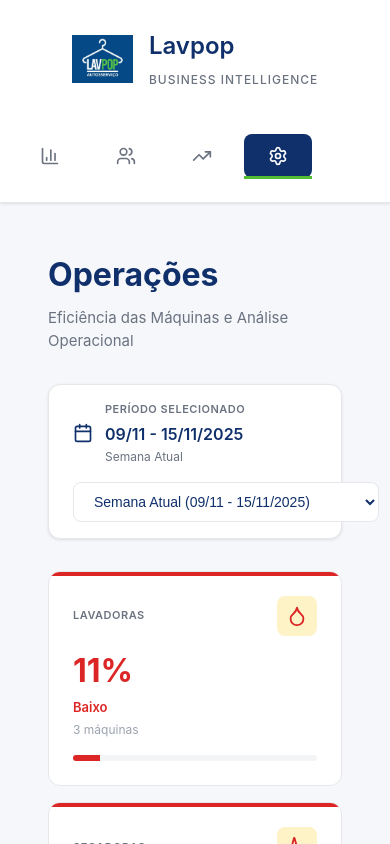
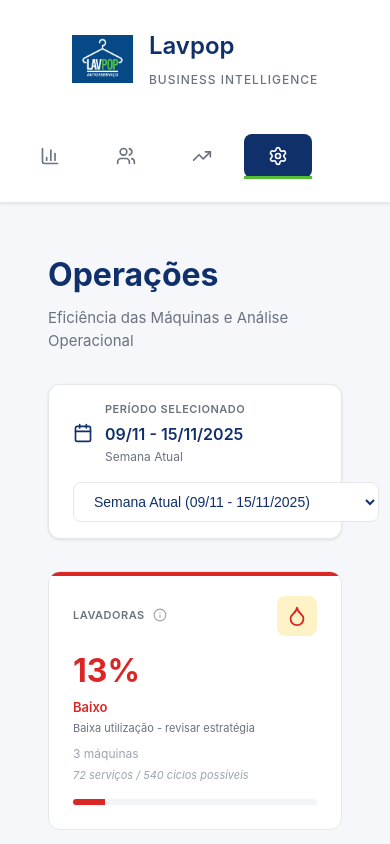
Before and after one commit to lucaslopezpuerta/LavpopBusinessIntelligence, a React (Vite) app: page / in a window 390 px wide. Both pictures are taken after a click on the button 278 px from the left and 156 px from the top of the page. Shown: the top 844 px of the page. Built offline with nearby package versions, Linux system fonts and the light colour scheme; the HTML template or start-up script is replaced by a standard one.

Commit message:
Upgrade Operations KPI Cards to v3.0
Updated Operations KPI Cards to version 3.0 with enhanced descriptions and improved responsiveness to date filters. Utilization metrics now sourced from operationsMetrics.

```diff
--- a/src/components/OperationsKPICards.jsx
+++ b/src/components/OperationsKPICards.jsx
@@ -1,7 +1,18 @@
-// OPERATIONS KPI CARDS V2.0
+// OPERATIONS KPI CARDS V3.0
+// ✅ Uses operationsMetrics.utilization (respects date filter)
+// ✅ Enhanced descriptions and context
+//
+// CHANGELOG:
+// v3.0 (2025-11-15): Major update for filter responsiveness
+//   - Now uses operationsMetrics.utilization instead of businessMetrics.weekly
+//   - KPI cards update correctly when date filter changes
+//   - Added more descriptive capacity information
+//   - Enhanced tooltips with explanation of what each metric means
+// v2.0 (Previous): Added revenue breakdown card
+// v1.0 (Previous): Initial KPI cards implementation
 
 import React from 'react';
-import { Gauge, Droplet, Activity, DollarSign } from 'lucide-react';
+import { Gauge, Droplet, Activity, DollarSign, Info } from 'lucide-react';
 
 const COLORS = {
   primary: '#10306B',
@@ -12,16 +23,16 @@ const COLORS = {
 };
 
 const OperationsKPICards = ({ businessMetrics, operationsMetrics }) => {
-  if (!businessMetrics) {
-    return <div className="text-gray-500 p-4">Loading operations metrics...</div>;
+  if (!operationsMetrics?.utilization) {
+    return <div className="text-gray-500 p-4">Carregando métricas operacionais...</div>;
   }
 
-  const weekly = businessMetrics.weekly || {};
+  // Use filtered utilization data from operationsMetrics
+  const util = operationsMetrics.utilization;
 
-  // Get utilization percentages (now TIME-BASED)
-  const washUtil = weekly.washUtilization || 0;
-  const dryUtil = weekly.dryUtilization || 0;
-  const totalUtil = weekly.totalUtilization || 0;
+  const washUtil = util.washUtilization || 0;
+  const dryUtil = util.dryUtilization || 0;
+  const totalUtil = util.totalUtilization || 0;
 
   // Get revenue breakdown from operationsMetrics
   const revenueBreakdown = operationsMetrics?.revenueBreakdown || {
@@ -44,6 +55,30 @@ const OperationsKPICards = ({ businessMetrics, operationsMetrics }) => {
     return 'Baixo';
   };
 
+  const getUtilDescription = (util, type) => {
+    const status = getUtilLabel(util);
+
+    if (type === 'wash') {
+      if (util >= 70) return 'Lavadoras muito utilizadas - considere horários de pico';
+      if (util >= 50) return 'Uso equilibrado das lavadoras';
+      if (util >= 30) return 'Lavadoras subutilizadas - potencial para mais clientes';
+      return 'Baixa utilização - revisar estratégia';
+    }
+
+    if (type === 'dry') {
+      if (util >= 70) return 'Secadoras muito utilizadas - boa demanda';
+      if (util >= 50) return 'Uso equilibrado das secadoras';
+      if (util >= 30) return 'Secadoras subutilizadas - potencial para crescimento';
+      return 'Baixa utilização - revisar estratégia';
+    }
+
+    // total
+    if (util >= 70) return 'Operação eficiente - capacidade bem aproveitada';
+    if (util >= 50) return 'Operação saudável - espaço para crescimento';
+    if (util >= 30) return 'Capacidade ociosa - oportunidade de expansão';
+    return 'Revisar horários e estratégia de marketing';
+  };
+
   const formatCurrency = (value) => {
     return new Intl.NumberFormat('pt-BR', {
       style: 'currency',
@@ -59,30 +94,39 @@ const OperationsKPICards = ({ businessMetrics, operationsMetrics }) => {
       title: 'LAVADORAS',
       value: `${Math.round(washUtil)}%`,
       subtitle: getUtilLabel(washUtil),
+      description: getUtilDescription(washUtil, 'wash'),
       icon: Droplet,
       color: getUtilColor(washUtil),
       iconBg: washUtil >= 50 ? '#e8f5e9' : '#fef3c7',
-      capacity: '3 máquinas'
+      capacity: '3 máquinas',
+      details: `${util.totalWashServices} serviços / ${util.maxWashCycles} ciclos possíveis`,
+      tooltip: 'Mede quantos ciclos de lavagem foram usados em relação à capacidade máxima disponível no período'
     },
     {
       id: 'dry',
       title: 'SECADORAS',
       value: `${Math.round(dryUtil)}%`,
       subtitle: getUtilLabel(dryUtil),
+      description: getUtilDescription(dryUtil, 'dry'),
       icon: Activity,
       color: getUtilColor(dryUtil),
       iconBg: dryUtil >= 50 ? '#e8f5e9' : '#fef3c7',
-      capacity: '5 máquinas'
+      capacity: '5 máquinas',
+      details: `${util.totalDryServices} serviços / ${util.maxDryCycles} ciclos possíveis`,
+      tooltip: 'Mede quantos ciclos de secagem foram usados em relação à capacidade máxima disponível no período'
     },
     {
       id: 'total',
       title: 'UTILIZAÇÃO TOTAL',
       value: `${Math.round(totalUtil)}%`,
       subtitle: getUtilLabel(totalUtil),
+      description: getUtilDescription(totalUtil, 'total'),
       icon: Gauge,
       color: getUtilColor(totalUtil),
       iconBg: totalUtil >= 50 ? '#e8f5e9' : '#fef3c7',
-      capacity: '8 máquinas'
+      capacity: '8 máquinas',
+      details: `${util.totalServices} serviços totais em ${util.activeDays} dias`,
+      tooltip: 'Média ponderada da utilização de lavadoras e secadoras (baseada na proporção de máquinas)'
     }
   ];
 
@@ -91,7 +135,7 @@ const OperationsKPICards = ({ businessMetrics, operationsMetrics }) => {
       {/* Utilization KPI Cards */}
       <div style={{
         display: 'grid',
-        gridTemplateColumns: 'repeat(auto-fit, minmax(250px, 1fr))',
+        gridTemplateColumns: 'repeat(auto-fit, minmax(280px, 1fr))',
         gap: '1rem',
         marginBottom: '1.5rem'
       }}>
@@ -137,6 +181,7 @@ const OperationsKPICards = ({ businessMetrics, operationsMetrics }) => {
                 justifyContent: 'space-between',
                 marginBottom: '1rem'
               }}>
+                <div style={{ display: 'flex', alignItems: 'center', gap: '0.5rem' }}>
                   <h3 style={{
                     fontSize: '11px',
                     fontWeight: '600',
@@ -147,6 +192,13 @@ const OperationsKPICards = ({ businessMetrics, operationsMetrics }) => {
                   }}>
                     {kpi.title}
                   </h3>
+                  <div
+                    style={{ cursor: 'help' }}
+                    title={kpi.tooltip}
+                  >
+                    <Info style={{ width: '14px', height: '14px', color: '#9ca3af' }} />
+                  </div>
+                </div>
                 <div style={{
                   width: '40px',
                   height: '40px',
@@ -172,7 +224,7 @@ const OperationsKPICards = ({ businessMetrics, operationsMetrics }) => {
                 </div>
               </div>
 
-              {/* Subtitle and Capacity */}
+              {/* Subtitle and Description */}
               <div style={{
                 fontSize: '13px',
                 color: kpi.color,
@@ -182,10 +234,28 @@ const OperationsKPICards = ({ businessMetrics, operationsMetrics }) => {
                 {kpi.subtitle}
               </div>
               <div style={{
+                fontSize: '11px',
+                color: '#6b7280',
+                marginBottom: '0.5rem',
+                lineHeight: '1.4'
+              }}>
+                {kpi.description}
+              </div>
+
+              {/* Capacity and Details */}
+              <div style={{
                 fontSize: '12px',
-                color: '#9ca3af'
+                color: '#9ca3af',
+                marginBottom: '0.25rem'
               }}>
                 {kpi.capacity}
+              </div>
+              <div style={{
+                fontSize: '11px',
+                color: '#9ca3af',
+                fontStyle: 'italic'
+              }}>
+                {kpi.details}
               </div>
 
               {/* Progress bar */}
@@ -323,7 +393,7 @@ const OperationsKPICards = ({ businessMetrics, operationsMetrics }) => {
                 {formatCurrency(revenueBreakdown.totalRevenue)}
               </div>
               <div style={{ fontSize: '12px', color: COLORS.gray }}>
-                Período atual
+                Período: {operationsMetrics.dateRange}
               </div>
             </div>
           </div>
@@ -337,7 +407,7 @@ const OperationsKPICards = ({ businessMetrics, operationsMetrics }) => {
             fontSize: '12px',
             color: COLORS.gray
           }}>
-            💡 <strong>Nota:</strong> Receita de máquinas = uso direto. Venda de créditos = prepagamento para uso futuro.
+            💡 <strong>Nota:</strong> Receita de máquinas = uso direto com pagamento. Venda de Recargas = prepagamento para uso futuro.
           </div>
         </div>
       )}
```
Lines whose indentation alone changed are shown as unchanged.
